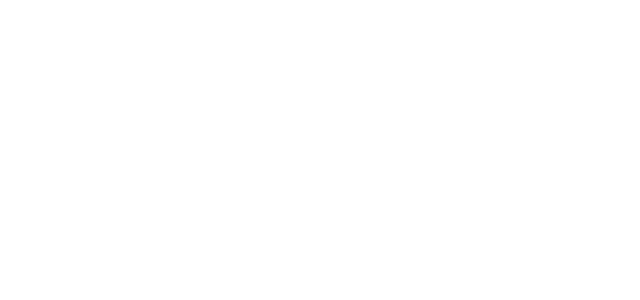
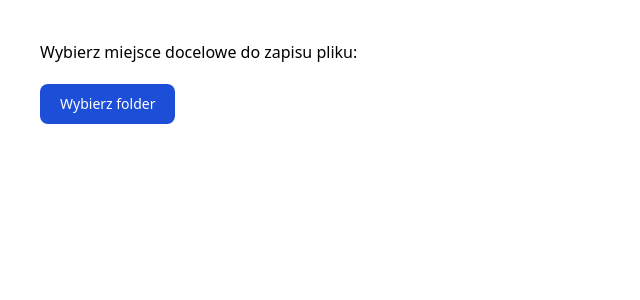
Before and after one commit to jakadam2/PCA-ClusteringApp, a React (Create React App) app in the folder front-end/: page /save-file in a window 1280 px wide. Before the commit this address had no page. Shown: the top 300 px of the page, without its empty margins (0-640 px from the left). Built offline with nearby package versions, Linux system fonts and the light colour scheme.

Commit message:
Saving file feature added

```diff
--- a/front-end/src/App.js
+++ b/front-end/src/App.js
@@ -1,7 +1,8 @@
 import './App.css';
 import { BrowserRouter as Router, Routes, Route } from 'react-router-dom';
-import FileExplorer from './components/file_explorer/FileExplorer';
+import FileExplorer from './components/file_utils/FileExplorer';
 import DataTypeEditPage from './pages/DataTypeEditPage';
+import FileSaver from './components/file_utils/FileSaver';
 
 function App() {
   return (
@@ -10,6 +11,7 @@ function App() {
         <Routes>
           <Route path="/" element={<FileExplorer/>} />
           <Route path="/data-type-edit" element={<DataTypeEditPage/>} />
+          <Route path="/save-file" element={<FileSaver/>} />
         </Routes>
       </Router>
     </div>
--- /dev/null
+++ b/front-end/src/components/file_utils/FileSaver.js
@@ -0,0 +1,73 @@
+import React, { useState } from 'react';
+
+const FileSaver = () => {
+    const [directoryHandle, setDirectoryHandle] = useState(null);
+    const [directoryName, setDirectoryName] = useState('');
+
+    const selectDirectory = async () => {
+        try {
+            const directoryHandle = await window.showDirectoryPicker();
+            setDirectoryHandle(directoryHandle);
+            setDirectoryName(directoryHandle.name);
+        } catch (error) {
+            console.error('Error selecting directory:', error);
+            alert('Error selecting directory.');
+        }
+    };
+
+    const saveFileToDirectory = async () => {
+        if (!directoryHandle) {
+            alert('No directory selected. Please select a directory first.');
+            return;
+        }
+
+        try {
+            const response = await fetch('http://localhost:8080/file');
+            if (!response.ok) throw new Error('Error while fetching file.');
+
+            const fileData = await response.blob();
+            // TODO - check
+            // Assuming the file will be csv
+            const fileHandle = await directoryHandle.getFileHandle('savedFile.csv', { create: true });
+            const writable = await fileHandle.createWritable();
+            await writable.write(fileData);
+            await writable.close();
+
+            alert('File saved successfully.');
+        } catch (error) {
+            console.error('Error saving file:', error);
+            alert('Error saving file.');
+        }
+    };
+
+    return (
+        <div>
+            <p className="mb-5">Wybierz miejsce docelowe do zapisu pliku:</p>
+            {directoryHandle ? (
+                <div className='flex flex-col'>
+                    <button onClick={selectDirectory}
+                        className=" text-white bg-blue-700 hover:bg-blue-800 focus:ring-4 focus:ring-blue-300
+                        font-medium rounded-lg text-sm px-5 py-2.5 mb-2 dark:bg-blue-600 dark:hover:bg-blue-700
+                        focus:outline-none dark:focus:ring-blue-800 max-w-44">
+                        Wybierz folder</button>
+                    <button onClick={saveFileToDirectory}
+                                className=" text-white bg-blue-400 hover:bg-blue-500 focus:ring-4 focus:ring-blue-300
+                                font-medium rounded-lg text-sm px-5 py-2.5 dark:bg-blue-600 dark:hover:bg-blue-700
+                                focus:outline-none dark:focus:ring-blue-800 max-w-44">
+                        Zapisz plik</button>
+                    <p className="text-gray-500 text-left text-sm">Wybrany folder: {directoryName}</p>
+                </div>
+            ) : (
+                <>
+                    <button onClick={selectDirectory}
+                        className=" text-white bg-blue-700 hover:bg-blue-800 focus:ring-4 focus:ring-blue-300
+                        font-medium rounded-lg text-sm px-5 py-2.5 me-2 mb-2 dark:bg-blue-600 dark:hover:bg-blue-700
+                        focus:outline-none dark:focus:ring-blue-800">
+                        Wybierz folder</button>
+                </>
+            )}
+        </div>
+    );
+};
+
+export default FileSaver;
--- a/front-end/src/pages/DataTypeEditPage.js
+++ b/front-end/src/pages/DataTypeEditPage.js
@@ -18,7 +18,7 @@ const DataTypeEditPage = () => {
       </div>
 
       <div  className="absolute bottom-0 right-0">
-        <NewPageButton path={"/"}/>
+        <NewPageButton path={"/save-file"}/>
       </div>
     </div>
   );
```
Also changed, not shown: front-end/src/components/file_utils/FileExplorer.js (renamed from front-end/src/components/file_explorer/FileExplorer.js).
